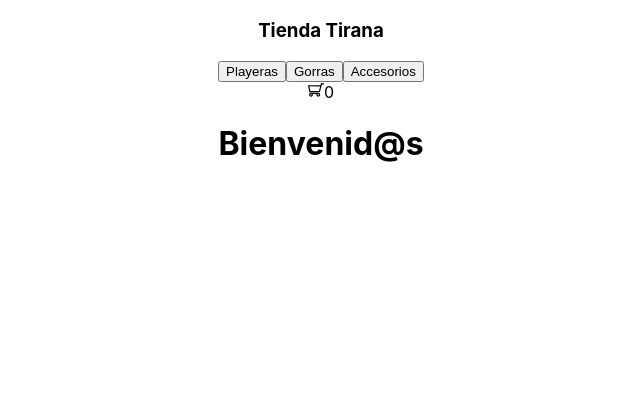
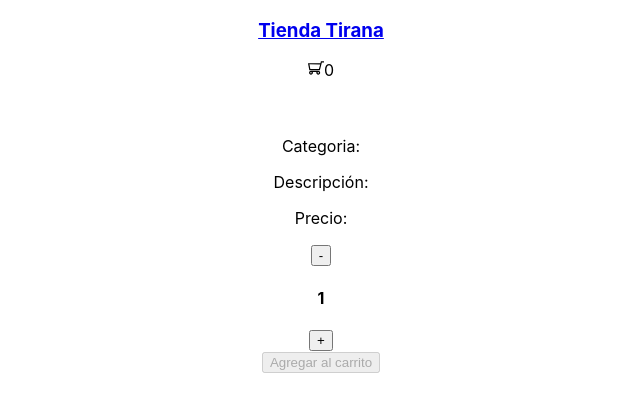
Before and after one commit to VicRomVid/ReactPre1_RomeroVidaurri, a React (Create React App) app: page /item/1 in a window 1280 px wide. Shown: the top 412 px of the page, without its empty margins (319-959 px from the left). Built offline with nearby package versions, Linux system fonts and the light colour scheme.

Commit message:
third commit

```diff
--- a/package.json
+++ b/package.json
@@ -8,6 +8,7 @@
     "@testing-library/user-event": "^13.5.0",
     "react": "^18.2.0",
     "react-dom": "^18.2.0",
+    "react-router-dom": "^6.16.0",
     "react-scripts": "5.0.1",
     "web-vitals": "^2.1.4"
   },
--- a/src/App.js
+++ b/src/App.js
@@ -1,12 +1,21 @@
 import './App.css';
+import { BrowserRouter, Routes, Route } from 'react-router-dom';
 import NavBar from './components/NavBar/NavBar';
 import ItemListContainer from './components/ItemListContainer/ItemListContainer';
+import ItemDetailContainer from './components/ItemDetailContainer/ItemDetailContainer';
 
 function App() {
   return (
     <div className="App">
+    <BrowserRouter>
       <NavBar />
-      <ItemListContainer greeting={'Bienvenid@s'}/>
+      <Routes>
+        <Route path='/' element={<ItemListContainer />}/>
+        <Route path='/category/:categoryId' element={<ItemListContainer />}/>
+        <Route path='/item/:itemId' element={<ItemDetailContainer />}/>
+        <Route path='*' element={<h1>404 NOT FOUND</h1>}/>
+      </Routes>
+    </BrowserRouter>
     </div>
   );
 }
--- a/src/asyncMock.js
+++ b/src/asyncMock.js
@@ -0,0 +1,29 @@
+const products = [
+    {
+        id: '1',
+        name: 'Playera Tiranos',
+        price: 250,
+        category: 'playeras',
+        img: 'https://trainerdog.es/wp-content/uploads/2021/01/binoculares_vortex_viper_hd_5482-1.jpg',
+        stock: 25,
+        description: 'Descripción de Playera Tiranos'
+    },
+    { id: '2', name: 'Gorra Tiranos', price: 250, category: 'gorras', img: 'https://trainerdog.es/wp-content/uploads/2021/01/binoculares_vortex_viper_hd_5482-1.jpg', stock: 13, description: 'Descripción de Gorra Tiranos'},
+    { id: '3', name: 'Aretes', price: 150, category: 'accesorios', img: 'https://trainerdog.es/wp-content/uploads/2021/01/binoculares_vortex_viper_hd_5482-1.jpg', stock:22}
+]
+
+export const getProducts = () => {
+    return new Promise((resolve) => {
+        setTimeout(() => {
+            resolve(products)
+        }, 500)
+    })
+}
+
+export const getProductByID = (productID) => {
+    return new Promise((resolve) => {
+        setTimeout(() => {
+            resolve(products.find(prod => prod.id === productID))
+        }, 500)
+    })
+}
--- a/src/components/Item/Item.js
+++ b/src/components/Item/Item.js
@@ -0,0 +1,30 @@
+import { Link } from "react-router-dom"
+
+const Item = ({id, name, img, price, stock}) => {
+
+    return (
+        <article className="CardItem">
+            <header className="Header">
+                <h2 className="ItemHeader">
+                    {name}
+                </h2>
+            </header>
+            <picture>
+                <img src={img} alt={name} className="ItemImg"></img>
+            </picture>
+            <section>
+            <p className="Info">
+                Precio: ${price}
+            </p>
+            <p className= "Info">
+                Stock disponible: {stock}
+            </p>
+            </section>
+            <footer className="ItemFooter">
+                <Link to={`/item/${id}`} className='Option'>Ver Detalle</Link>
+            </footer>
+        </article>
+    )
+}
+
+export default Item
--- a/src/components/ItemDetail/ItemDetail.js
+++ b/src/components/ItemDetail/ItemDetail.js
@@ -0,0 +1,32 @@
+import ItemCount from '../ItemCount/ItemCount'
+
+const ItemDetail = ({ id, name, img, category, description, price, stock }) => {
+    return (
+        <article className='CardItem'>
+            <header className='Header'>
+                <h2 className='ItemHeader'>
+                    {name}
+                </h2>
+            </header>
+            <picture>
+                <img src={img} alt={name} className='ItemImg'/>
+            </picture>
+            <section>
+                <p className='Info'>
+                    Categoria: {category}
+                </p>
+                <p className='Info'>
+                    Descripción: {description}
+                </p>
+                <p className='Info'>
+                    Precio: {price}
+                </p>
+            </section>
+            <footer className='ItemFooter'>
+                <ItemCount initial={1} stock={stock} onAdd={(quantity) => console.log('Cantidad agregada')}></ItemCount>
+            </footer>
+        </article>
+    )
+}
+
+export default ItemDetail
--- a/src/components/ItemDetailContainer/ItemDetailContainer.js
+++ b/src/components/ItemDetailContainer/ItemDetailContainer.js
@@ -0,0 +1,28 @@
+import { useState, useEffect } from 'react'
+import { getProductByID } from '../../asyncMock'
+import ItemDetail from '../ItemDetail/ItemDetail'
+import { useParams } from 'react-router-dom'
+
+const ItemDetailContainer = () => {
+    const [product, setProduct] = useState(null)
+
+    const { itemId } = useParams()
+
+    useEffect(() => {
+        getProductByID('itemId')
+        .then(response => {
+            setProduct(response)
+        })
+        .catch(error => {
+            console.error(error)
+        })
+}, [itemId])
+
+    return(
+        <div className='ItemDetailContainer' >
+            <ItemDetail {...product} />
+        </div>
+    )
+}
+
+export default ItemDetailContainer
--- a/src/components/ItemList/ItemList.js
+++ b/src/components/ItemList/ItemList.js
@@ -0,0 +1,11 @@
+import Item from '../Item/Item'
+
+const ItemList = ({products }) => {
+    return(
+        <div className='ListGroup'>
+            {products.map(prod => <Item key={prod.id} {...prod} />)}
+        </div>
+    )
+}
+
+export default ItemList
--- a/src/components/ItemListContainer/ItemListContainer.js
+++ b/src/components/ItemListContainer/ItemListContainer.js
@@ -1,7 +1,30 @@
+import { useState, useEffect } from 'react'
+import { getProducts } from '../../asyncMock'
+import ItemList from '../ItemList/ItemList'
+
+import { useParams } from 'react-router-dom'
+
 const ItemListContainer = ({ greeting }) => {
+    const [products, setProducts] = useState([])
+
+    const { categoryId } = useParams ()
+
+    useEffect(() => {
+        const asyncFunc = categoryId ? getProductsByCategory : getProducts
+
+        asyncFunc(categoryId)
+            .then(response => {
+                setProducts(response)
+            })
+            .catch(error => {
+                console.error(error)
+            })
+    }, [categoryId])
+
     return (
         <div>
-            <h1>{greeting}</h1>
+            <h1> {greeting}</h1>
+            <ItemList products={products}/>
         </div>
     )
 }
--- a/src/components/NavBar/NavBar.js
+++ b/src/components/NavBar/NavBar.js
@@ -1,13 +1,16 @@
-import CartWidget from "../CartWidget/CartWidget"
+import CartWidget from '../CartWidget/CartWidget'
+import { NavLink, Link } from 'react-router-dom'
 
 const NavBar = () => {
     return (
-        <nav>
-            <h3>Tienda Tirana</h3>
-            <div>
-                <button>Playeras</button>
-                <button>Gorras</button>
-                <button>Accesorios</button>
+        <nav className= "NavBar" >
+            <Link to='/'>
+                <h3>Tienda Tirana</h3>
+            </Link>
+            <div className='Categories'>
+                <NavLink to={`/category/playeras`} className={({ isActive}) => isActive ? 'ActiveOption' : 'Option'}></NavLink>
+                <NavLink to={`/category/gorras`} className={({ isActive }) => isActive ? 'ActiveOption' : 'Option'}></NavLink>
+                <NavLink to={`/category/accesorios`} className={({ isActive }) => isActive ? 'ActiveOption' : 'Option'}></NavLink>
             </div>
             <CartWidget />
         </nav>
```
Also changed, not shown: src/components/ItemCount/ItemCount.js (+5 -5 lines), 1 other file (tests, documents, lock files or other folders).
